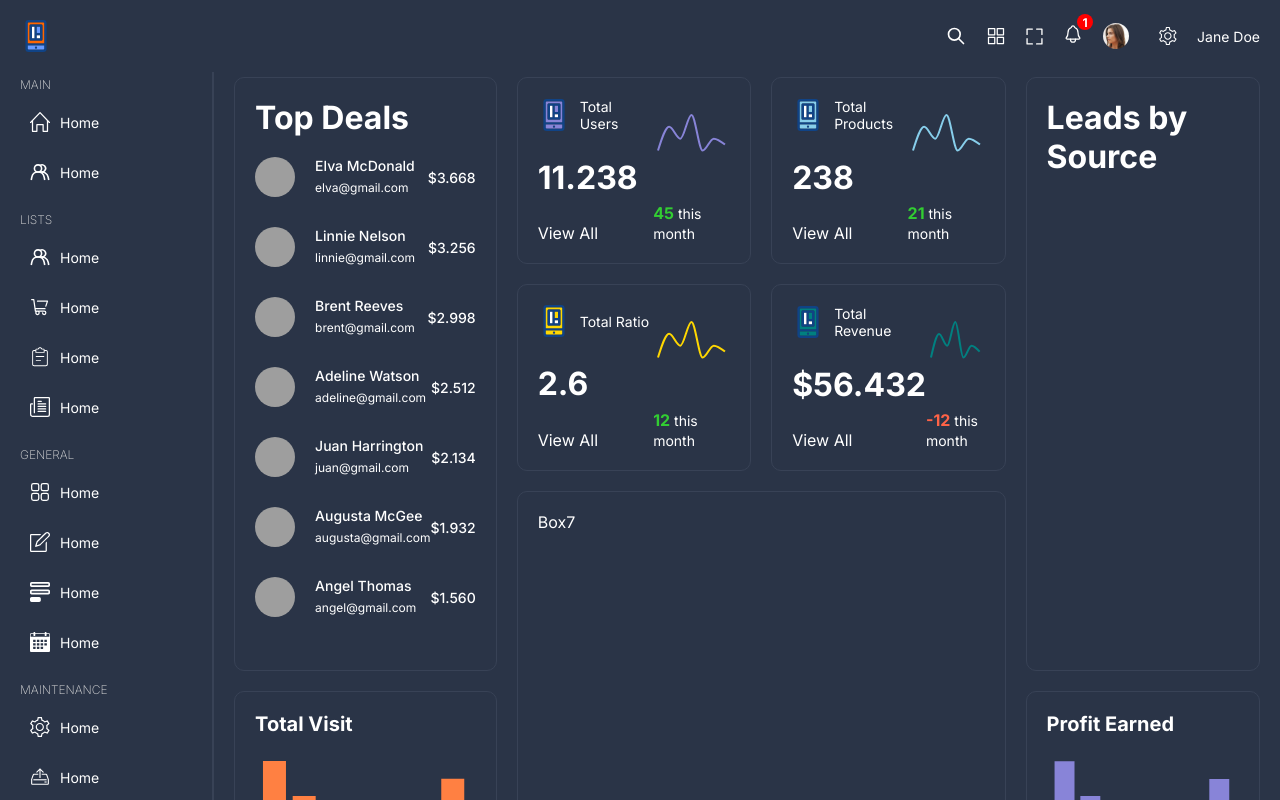
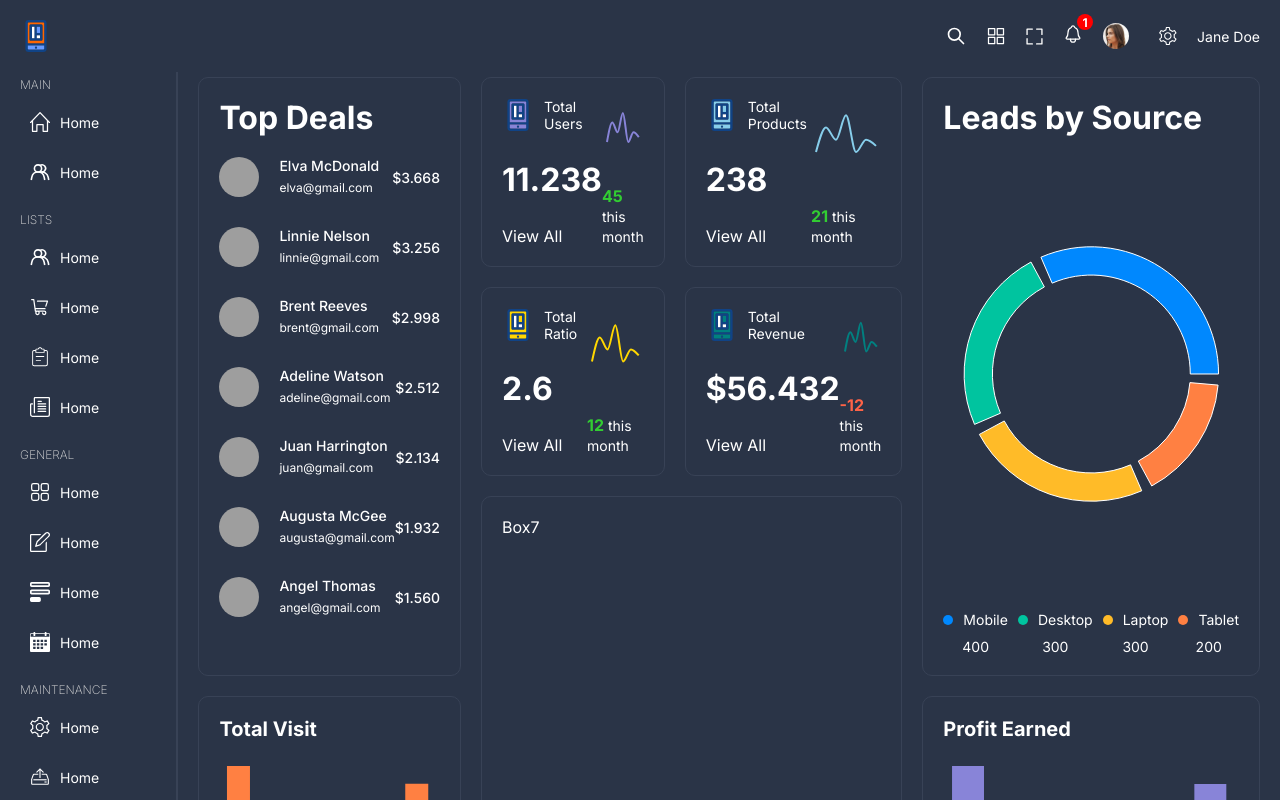
Before and after one commit to behnamhamidi1991/admin-dashboard, a React (Vite) app: page / in a window 1280 px wide. Shown: the top 800 px of the page. Built offline with nearby package versions, Linux system fonts and the light colour scheme; grey boxes are pictures that could not be loaded.

Commit message:
Pie chart finished.

```diff
--- a/src/components/pieChartBox/PieChartBox.tsx
+++ b/src/components/pieChartBox/PieChartBox.tsx
@@ -13,7 +13,7 @@ const PieChartBox = () => {
     <div className="pieChartBox">
       <h1>Leads by Source</h1>
       <div className="chart">
-        <ResponsiveContainer>
+        <ResponsiveContainer width="99%" height={300}>
           <PieChart>
             <Tooltip
               contentStyle={{ background: "white", borderRadius: "5px" }}
@@ -33,6 +33,17 @@ const PieChartBox = () => {
           </PieChart>
         </ResponsiveContainer>
       </div>
+      <div className="options">
+        {data.map((item) => (
+          <div className="option" key={item.name}>
+            <div className="title">
+              <div className="dot" style={{ backgroundColor: item.color }} />
+              <span>{item.name}</span>
+            </div>
+            <span>{item.value}</span>
+          </div>
+        ))}
+      </div>
     </div>
   );
 };
--- a/src/components/pieChartBox/pieChartBox.scss
+++ b/src/components/pieChartBox/pieChartBox.scss
@@ -0,0 +1,39 @@
+.pieChartBox {
+  height: 100%;
+  display: flex;
+  flex-direction: column;
+  justify-content: space-between;
+
+  .chart {
+    display: flex;
+    align-items: center;
+    justify-content: center;
+    width: 100%;
+    height: 100%;
+  }
+
+  .options {
+    display: flex;
+    justify-content: space-between;
+    gap: 10px;
+    font-size: 14px;
+
+    .option {
+      display: flex;
+      flex-direction: column;
+      gap: 10px;
+      align-items: center;
+      .title {
+        display: flex;
+        gap: 10px;
+        align-items: center;
+
+        .dot {
+          width: 10px;
+          height: 10px;
+          border-radius: 50%;
+        }
+      }
+    }
+  }
+}
```
